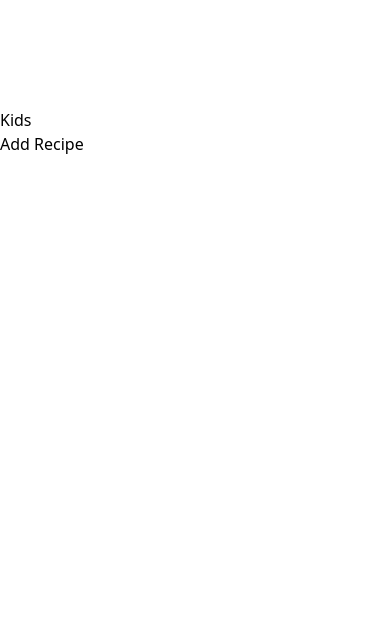
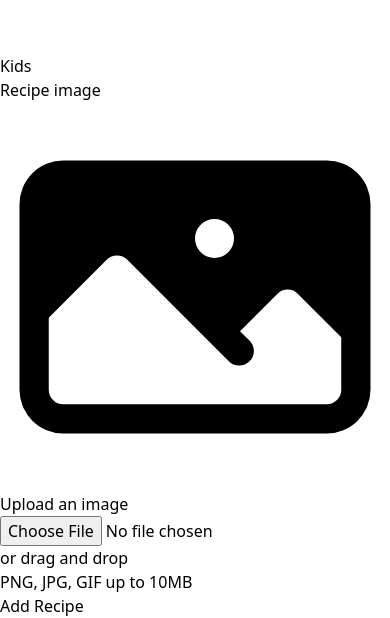
Before and after one commit to kshitijpoudyal/loc-recipe, a Next.js app: page /add-recipe in a window 390 px wide. Shown: the part 3148-3766 px from the top of the page. Before the commit the page ends 3304 px from the top, so only its background shows below. Built offline with nearby package versions, Linux system fonts and the light colour scheme.

Commit message:
add image preview for selected image

```diff
--- a/src/app/components/AddRecipe.tsx
+++ b/src/app/components/AddRecipe.tsx
@@ -2,11 +2,12 @@
 
 import React, {useState} from 'react';
 import {ChevronUpDownIcon} from '@heroicons/react/16/solid';
-import {CheckIcon} from '@heroicons/react/20/solid';
+import {CheckIcon, PhotoIcon} from '@heroicons/react/20/solid';
 import {Listbox, ListboxButton, ListboxOption, ListboxOptions} from '@headlessui/react';
 import {addRecipeToFirebase, uploadImage} from "@/app/data/firebaseController/Recipe";
 import {WEEK_DAYS} from "@/app/data/ConstData";
 import {Ingredients, Recipe, WeekDay} from "@/app/data/DataInterface";
+import Image from "next/image";
 
 export default function AddRecipeComponent() {
     const [name, setName] = useState('');
@@ -28,6 +29,7 @@ export default function AddRecipeComponent() {
     const [sugar, setSugar] = useState('');
     const [daysOfWeek, setDaysOfWeek] = useState<WeekDay[]>([WEEK_DAYS[0], WEEK_DAYS[1]]);
     const [imageFile, setImageFile] = useState<File | null>(null);
+    const [selectedImage, setSelectedImage] = useState<string | null>(null);
 
 
     const handleMealTypeChange = (e: React.ChangeEvent<HTMLInputElement>) => {
@@ -79,6 +81,11 @@ export default function AddRecipeComponent() {
 
     const handleImageChange = (e: React.ChangeEvent<HTMLInputElement>) => {
         if (e.target.files && e.target.files[0]) {
+            const reader = new FileReader();
+            reader.onload = () => {
+                setSelectedImage(reader.result as string);
+            };
+            reader.readAsDataURL(e.target.files[0]);
             setImageFile(e.target.files[0]);
         }
     };
@@ -545,20 +552,10 @@ export default function AddRecipeComponent() {
                         </fieldset>
                     </div>
                     <div className="sm:col-span-2">
-                        <label htmlFor="imageUpload">Upload Image</label>
-                        <input
-                            id="imageUpload"
-                            type="file"
-                            accept="image/*"
-                            onChange={handleImageChange}
-                            required
-                        />
-                    </div>
-                    <div className="sm:col-span-2">
                         <fieldset>
                             <legend className="text-sm/6 font-semibold text-gray-900">Age Group</legend>
                             <div className="mt-6 flex gap-6">
-                            <div className="flex items-center gap-2">
+                                <div className="flex items-center gap-2">
                                     <div className="group grid size-4 grid-cols-1">
                                         <input
                                             id="adult"
@@ -633,6 +630,47 @@ export default function AddRecipeComponent() {
                             </div>
                         </fieldset>
                     </div>
+                    <div className="sm:col-span-2">
+                        <div className="col-span-full">
+                            <label htmlFor="cover-photo" className="block text-sm/6 font-semibold text-gray-900">
+                                Recipe image
+                            </label>
+                            <div
+                                className="mt-2.5 flex justify-center content-center rounded-lg border border-dashed border-gray-900/25 px-6 py-10">
+                                <div className="text-center">
+                                    {selectedImage ? (
+                                        <Image
+                                            src={selectedImage}
+                                            alt="Selected"
+                                            width={400}
+                                            height={400}
+                                            aria-hidden="true"
+                                            className="mb-4 mx-auto size-fit object-cover rounded-lg"
+                                        />
+                                    ) : (
+                                        <PhotoIcon aria-hidden="true" className="mx-auto size-12 text-gray-300"/>
+                                    )}
+                                    <div className="mt-4 flex text-center text-sm/6 text-gray-600">
+                                        <label
+                                            htmlFor="imageUpload"
+                                            className="relative cursor-pointer rounded-md bg-white font-semibold text-indigo-600 focus-within:outline-none focus-within:ring-2 focus-within:ring-indigo-600 focus-within:ring-offset-2 hover:text-indigo-500"
+                                        >
+                                            <span>Upload an image</span>
+                                            <input
+                                                id="imageUpload"
+                                                type="file"
+                                                accept="image/*"
+                                                onChange={handleImageChange}
+                                                className="sr-only"
+                                            />
+                                        </label>
+                                        <p className="pl-1">or drag and drop</p>
+                                    </div>
+                                    <p className="text-xs/5 text-gray-600">PNG, JPG, GIF up to 10MB</p>
+                                </div>
+                            </div>
+                        </div>
+                    </div>
                 </div>
                 <div className="mt-10">
                     <button
--- a/src/app/components/DailySchedule.tsx
+++ b/src/app/components/DailySchedule.tsx
@@ -50,6 +50,7 @@ const fetchDailySchedule = async (): Promise<Record<string, Recipe[]>> => {
     const recipes = await fetchAllRecipes();
     const dailySchedules = await fetchAllDailySchedules();
 
+    //create empty map of weekday and associated recipe
     const scheduleLocal: Record<number, Recipe[]> = WEEK_DAYS.reduce((acc, day) => {
         acc[day.id] = [];
         return acc;
```
Also changed, not shown: src/app/data/mockData/RecipeMockData.ts (+7 -7 lines).
